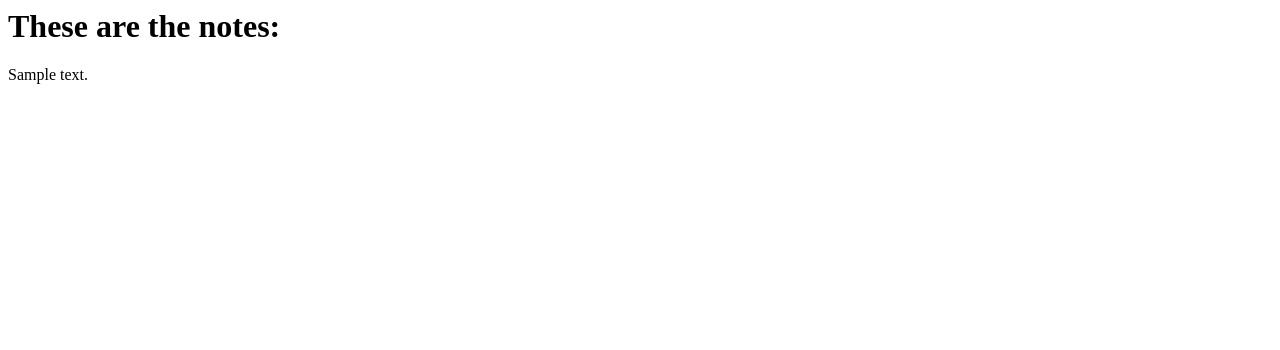
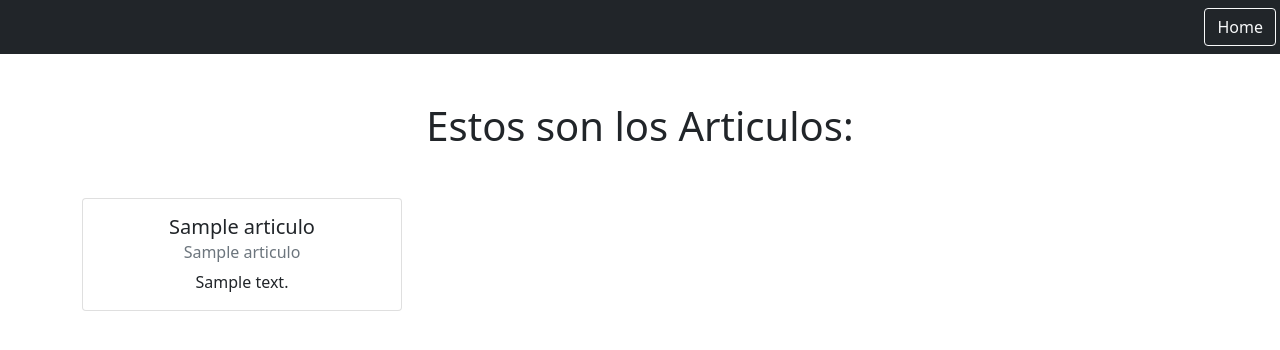
Before and after one commit to sanchezmiguel/CoderBlogRepo, a Django app: page /pages/ in a window 1280 px wide. Shown: the top 350 px of the page. Run offline with Django 4.2, Linux system fonts and the light colour scheme; tables that the repository leaves empty hold one stand-in row (values such as "Sample post"); some libraries are stand-ins or nearby versions.

Commit message:
Se agrega Bootstrap se corrige modelo para que Text sea TextField se genera script para generar articulos de prueba

```diff
--- a/coderDjango/blogApp/models.py
+++ b/coderDjango/blogApp/models.py
@@ -7,7 +7,7 @@ from django.contrib.auth.models import User
 class Articulo(models.Model):
     title = models.CharField(max_length=200)
     subtitle = models.CharField(max_length=200)
-    text = models.CharField(max_length=200)
+    text = models.TextField(blank=True)
     image = models.ImageField(upload_to='articulo_images/', blank=True, null=True)
     created = models.DateTimeField(auto_now_add=True)
     author = models.ForeignKey(User, on_delete=models.CASCADE, related_name="articulos")
--- a/coderDjango/blogApp/templates/blogApp/articulo_list.html
+++ b/coderDjango/blogApp/templates/blogApp/articulo_list.html
@@ -1,14 +1,20 @@
 {% extends 'base.html' %}
 
 {% block content %}
-<h1 class="my-5">These are the notes:</h1>
-
+<h1 class="my-5">Estos son los Articulos:</h1>
+<div class="row row-cols-1 row-cols-md-3 g-4">
     {% for articulo in articulos %}
     <div class="col">
         <div class="card" style="width: 20rem;">
-{{articulo.text}}
+            <div class="card-body">
+                <h5 class="card-title">{{articulo.title}}</h5>
+                <h6 class="card-subtitle mb-2 text-muted">{{articulo.subtitle|truncatechars:15}}</h6>
+                <p class="card-text">{{articulo.text|safe|truncatechars:15}}</p>
+
+            </div>
         </div>
     </div>
     {% endfor %}
+</div>
 
 {% endblock %}
--- a/coderDjango/static/templates/base.html
+++ b/coderDjango/static/templates/base.html
@@ -1,11 +1,29 @@
 {% load static %}
+<script src="ckeditor/ckeditor-init.js' %}" type="text/javascript"></script>
+<script src="ckeditor/ckeditor/ckeditor.js' %}" type="text/javascript"></script>
 <html lang="en">
 <head>
-    <meta charset="UTF-8">
-    <title>Coder Blog</title>
+    <link crossorigin="anonymous"
+          href="https://cdn.jsdelivr.net/npm/bootstrap@5.0.2/dist/css/bootstrap.min.css"
+          integrity="sha384-EVSTQN3/azprG1Anm3QDgpJLIm9Nao0Yz1ztcQTwFspd3yD65VohhpuuCOmLASjC"
+          rel="stylesheet">
+    <link href="{% static 'css/style.css' %}" rel="stylesheet" type="text/css">
 </head>
 <body>
+<nav class="navbar navbar-dark bg-dark">
+    <div class="ms-auto">
+
+        <a class="btn btn-outline-light me-1" href="{% url 'articulo.list' %}">Home</a>
+
+    </div>
+</nav>
+
+
+<div class="my-5 text-center container">
+
     {% block content %}
     {% endblock %}
+</div>
+
 </body>
 </html>
```
Also changed, not shown: scripts_test.txt (added, +12 -0 lines), coderDjango/blogApp/migrations/0002_alter_articulo_text.py (added).
